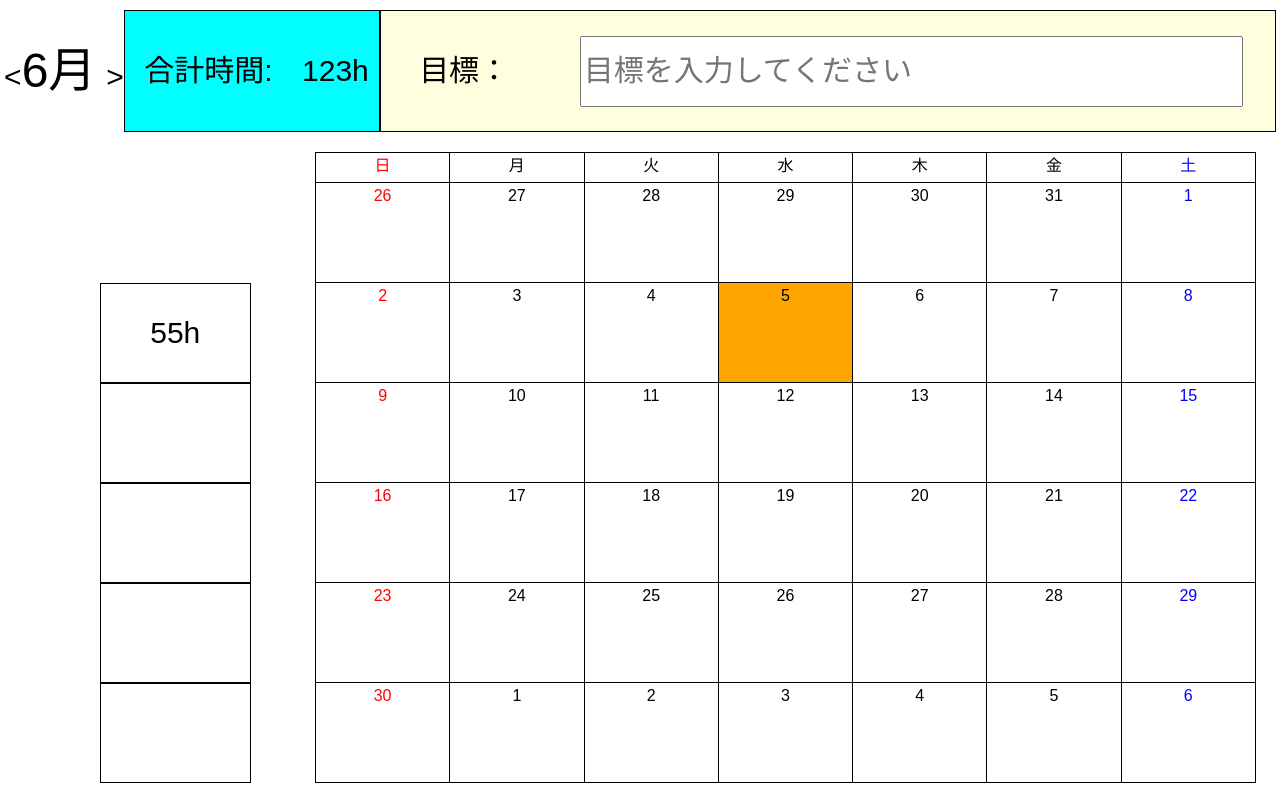
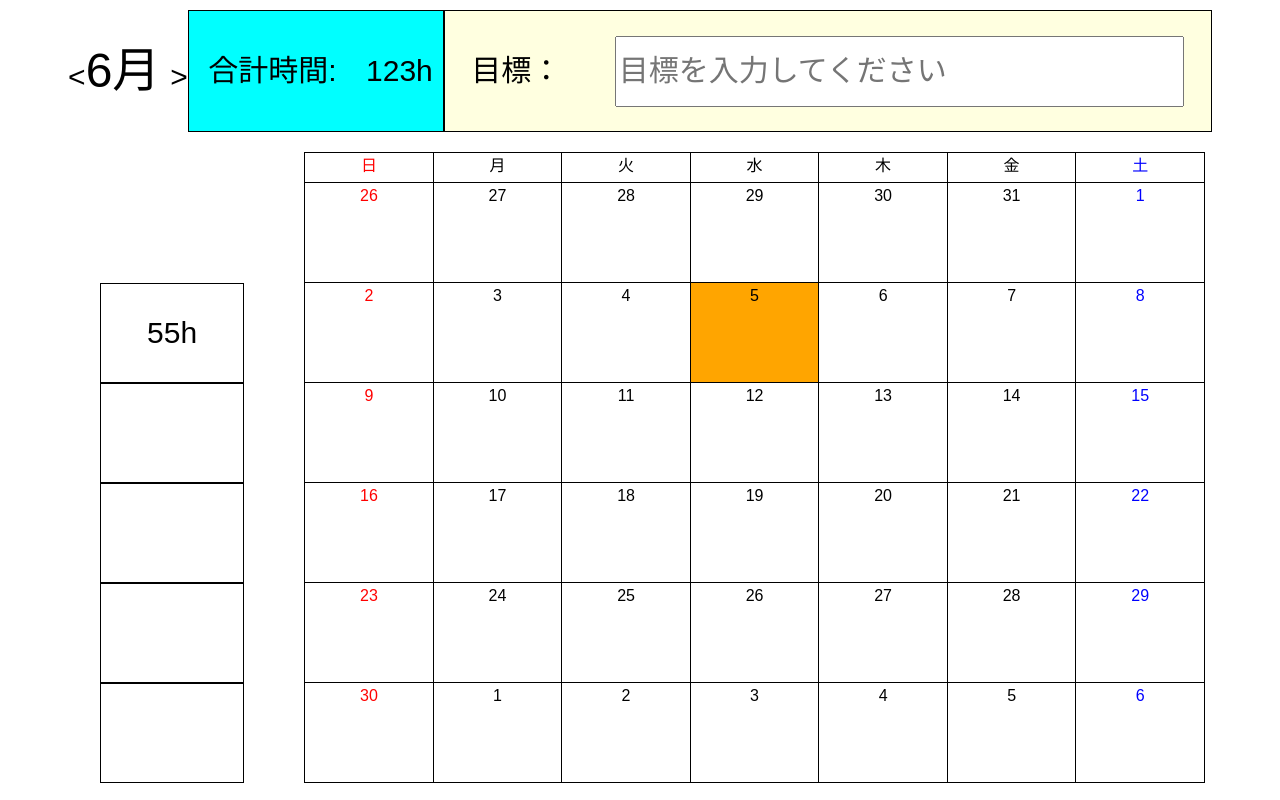
Before and after one commit to rereika/team_app_1, a PHP site: page / in a window 1280 px wide. Run offline with PHP 8.4, Linux system fonts and the light colour scheme.

Commit message:
レイアウトの修正、カレンダーの位置微調整

```diff
--- a/calendar/styles.css
+++ b/calendar/styles.css
@@ -34,7 +34,7 @@ body {
 }
 
 .goal {
-    width: 70%; /* goalと合計で90%になるよう調整 */
+    width: 60%; /* goalと合計で80%になるよう調整 */
     background-color: lightyellow;
 }
 
@@ -63,7 +63,7 @@ h1 a {
 .calendar {
     width: 75%; /* カレンダーの幅を75%に設定 */
     border-collapse: collapse;
-    margin-right: 24px;
+    margin-right: 75px;
 }
 
 .calendar th, .calendar td {
```
